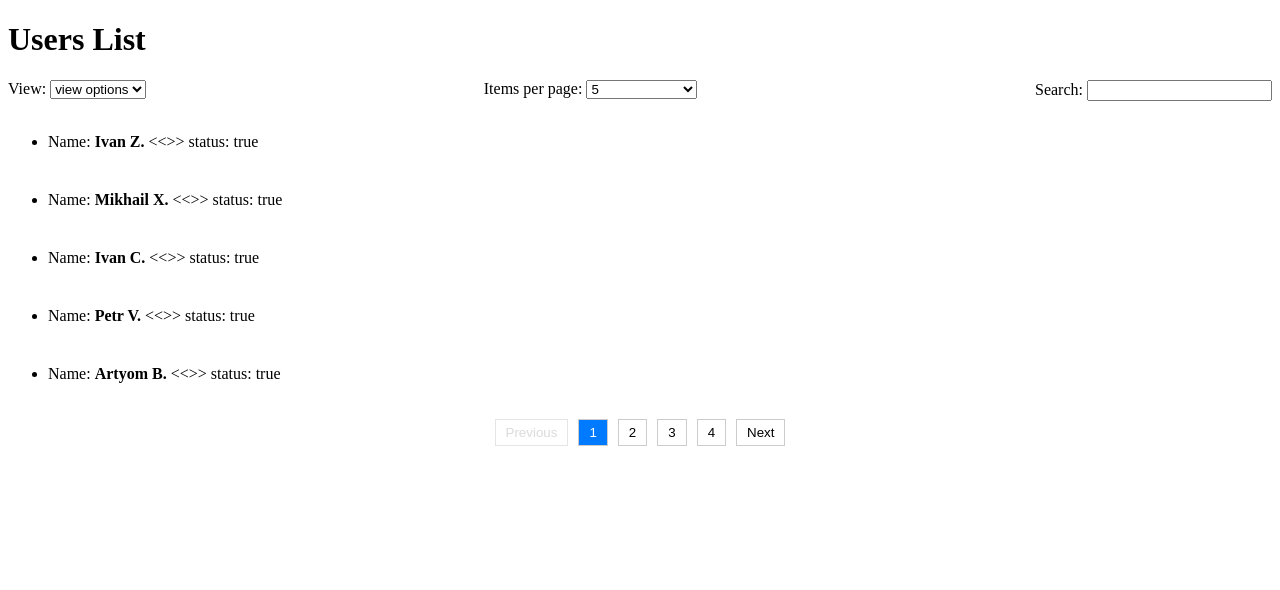
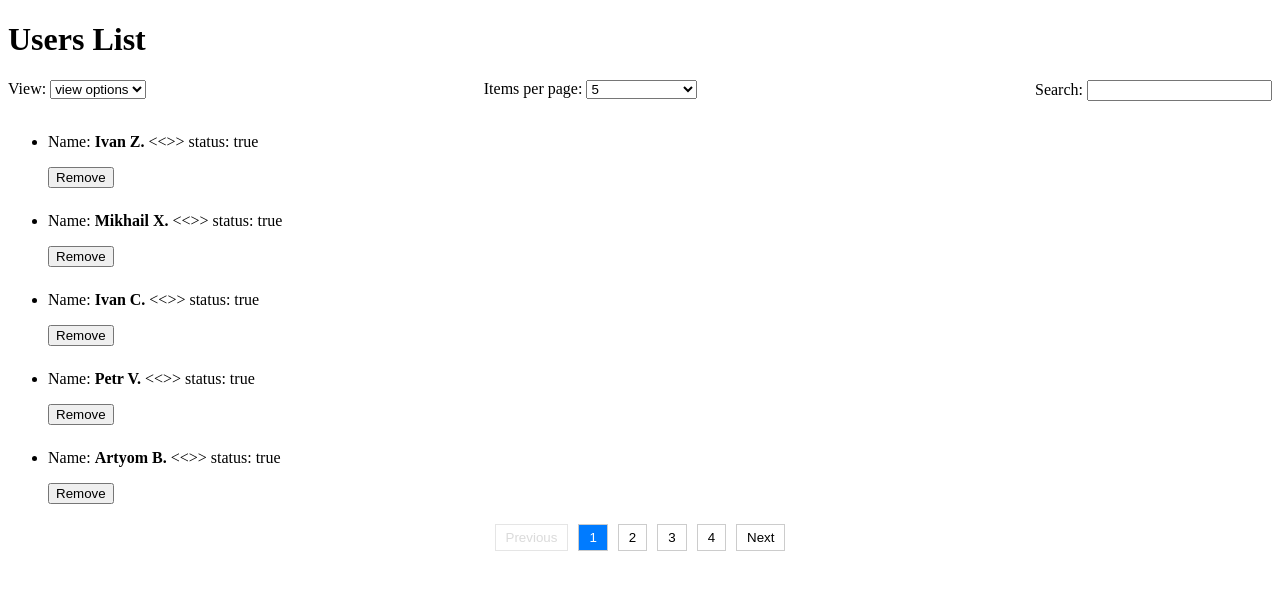
Before and after one commit to glitch-surfer/users-list, an Angular app: page /users in a window 1280 px wide. Shown: the top 590 px of the page. Built offline with nearby package versions, Linux system fonts and the light colour scheme.

Commit message:
feat: implement delete user

```diff
--- a/src/app/users/components/user-card/user-card.component.ts
+++ b/src/app/users/components/user-card/user-card.component.ts
@@ -1,5 +1,12 @@
-import { ChangeDetectionStrategy, Component, Input } from '@angular/core';
+import {
+  ChangeDetectionStrategy,
+  Component,
+  EventEmitter,
+  Input,
+  Output,
+} from '@angular/core';
 import { UserDto } from '../../service/users.serice';
+import { UserItem } from '../../model/user-item.interface';
 
 @Component({
   selector: 'app-user-card',
@@ -11,6 +18,7 @@ import { UserDto } from '../../service/users.serice';
         Name: <b>{{ user.user_name }}</b>
       </p>
       <p>Status: {{ user.is_active }}</p>
+      <button (click)="removeUser.emit()">Remove</button>
     </li>
   `,
   styles: `
@@ -22,6 +30,7 @@ import { UserDto } from '../../service/users.serice';
   `,
   changeDetection: ChangeDetectionStrategy.OnPush,
 })
-export class UserCardComponent {
+export class UserCardComponent implements UserItem {
   @Input({ required: true }) user!: UserDto;
+  @Output() removeUser = new EventEmitter<void>();
 }
--- a/src/app/users/components/user-row/user-row.component.ts
+++ b/src/app/users/components/user-row/user-row.component.ts
@@ -1,5 +1,12 @@
-import { ChangeDetectionStrategy, Component, Input } from '@angular/core';
+import {
+  ChangeDetectionStrategy,
+  Component,
+  EventEmitter,
+  Input,
+  Output,
+} from '@angular/core';
 import { UserDto } from '../../service/users.serice';
+import { UserItem } from '../../model/user-item.interface';
 
 @Component({
   selector: 'app-user-row',
@@ -8,9 +15,11 @@ import { UserDto } from '../../service/users.serice';
     <p>
       Name: <b>{{ user.user_name }}</b> <<>> status: {{ user.is_active }}
     </p>
+    <button (click)="removeUser.emit()">Remove</button>
   </li>`,
   changeDetection: ChangeDetectionStrategy.OnPush,
 })
-export class UserRowComponent {
+export class UserRowComponent implements UserItem {
   @Input({ required: true }) user!: UserDto;
+  @Output() removeUser = new EventEmitter<void>();
 }
--- a/src/app/users/components/users-list/users-list.component.html
+++ b/src/app/users/components/users-list/users-list.component.html
@@ -29,9 +29,15 @@
 } @else {
 <ul class="users" [class.list-view]="viewMode === 'list'">
   @for (user of users$ | async; track user.id) { @if (viewMode === 'list') {
-  <app-user-row [user]="user"></app-user-row>
+  <app-user-row
+    [user]="user"
+    (removeUser)="onRemoveUser(user.id)"
+  ></app-user-row>
   } @else {
-  <app-user-card [user]="user"></app-user-card>
+  <app-user-card
+    [user]="user"
+    (removeUser)="onRemoveUser(user.id)"
+  ></app-user-card>
   } }
 </ul>
 } @if ((users$ | async)!.length < totalItems) {
--- a/src/app/users/components/users-list/users-list.component.ts
+++ b/src/app/users/components/users-list/users-list.component.ts
@@ -15,6 +15,7 @@ import {
 } from '../../service/users.serice';
 import {
   BehaviorSubject,
+  Observable,
   debounceTime,
   finalize,
   fromEvent,
@@ -118,25 +119,43 @@ export class UsersListComponent implements OnInit {
   }
 
   onPageChange(pageNumber: number): void {
-    const bodyReq: ListRequest = {
+    this.isLoading$$.next(true);
+
+    this.getUsers({
       itemsPerPage: this.itemsPerPage,
       search: this.searchInput.nativeElement.value.trim().toLowerCase(),
       pageNumber,
-    };
+    }).subscribe();
+  }
 
+  onRemoveUser(id: string): void {
     this.isLoading$$.next(true);
 
     this.usersService
-      .getList(bodyReq)
+      .remove(id)
       .pipe(
-        tap(({ items, total_count }) => {
-          this.users$$.next(items);
-          this.totalItems = total_count;
-        }),
-        tap(() => (this.currentPage = pageNumber)),
+        switchMap(() =>
+          this.getUsers({
+            pageNumber: this.currentPage,
+            itemsPerPage: this.itemsPerPage,
+            search: this.searchInput.nativeElement.value.trim().toLowerCase(),
+          })
+        ),
         finalize(() => this.isLoading$$.next(false)),
         takeUntilDestroyed(this.destroyRef)
       )
       .subscribe();
   }
+
+  private getUsers(bodyReq: ListRequest): Observable<UserListResponseDto> {
+    return this.usersService.getList(bodyReq).pipe(
+      tap(({ items, total_count }) => {
+        this.users$$.next(items);
+        this.totalItems = total_count;
+      }),
+      tap(() => (this.currentPage = bodyReq.pageNumber)),
+      finalize(() => this.isLoading$$.next(false)),
+      takeUntilDestroyed(this.destroyRef)
+    );
+  }
 }
--- a/src/app/users/service/users.serice.ts
+++ b/src/app/users/service/users.serice.ts
@@ -52,9 +52,11 @@ export class UsersService {
   //   // TODO: implement
   // }
 
-  // remove(id: string): Observable<void> {
-  //   // TODO: implement
-  // }
+  remove(id: string): Observable<null> {
+    this.DB = this.DB.filter((user) => user.id !== id);
+
+    return of(null).pipe(delay(DELAY));
+  }
 }
 
 export interface UserDto {
```
Also changed, not shown: src/app/users/model/user-item.interface.ts (added, +7 -0 lines).
